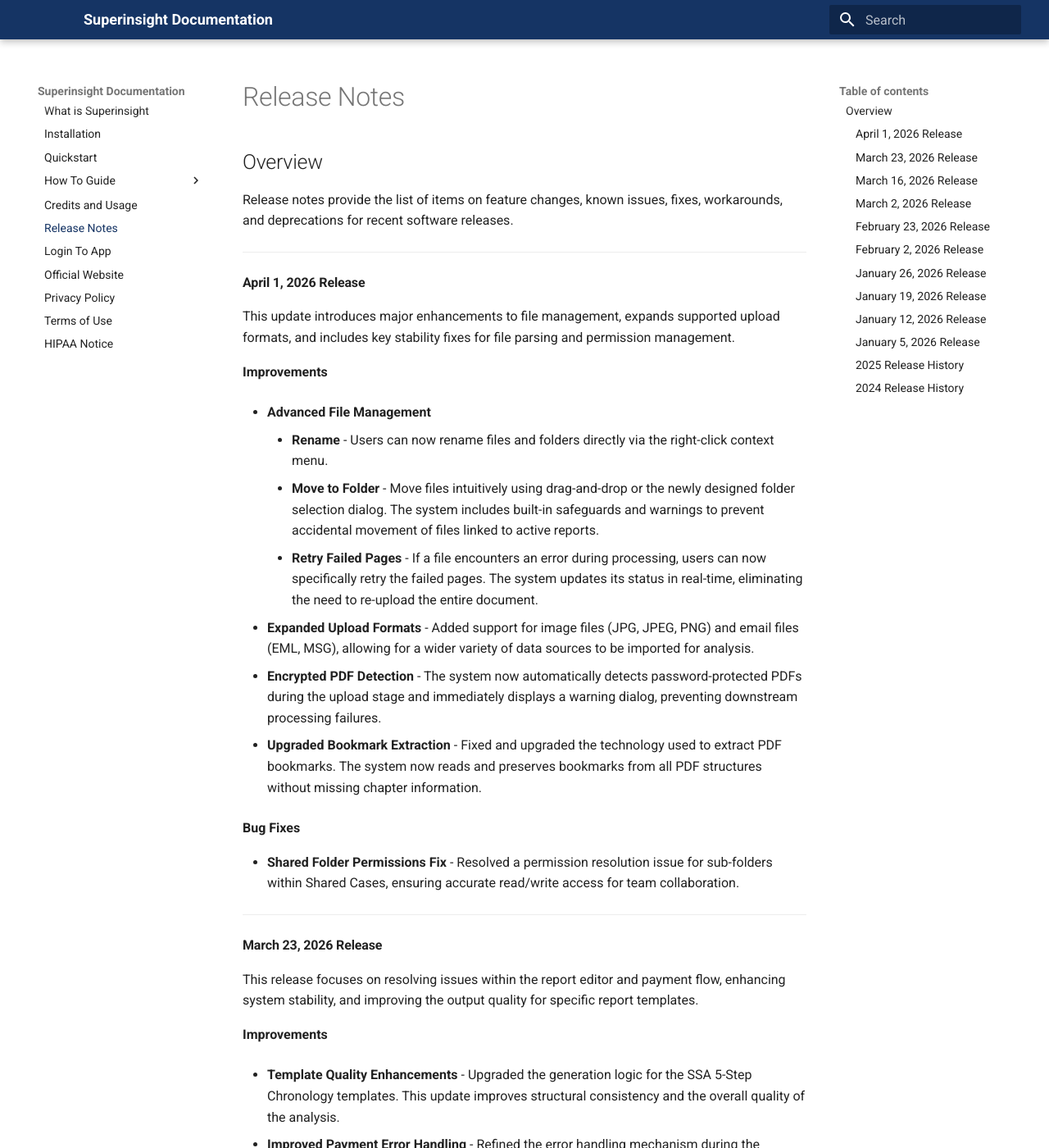
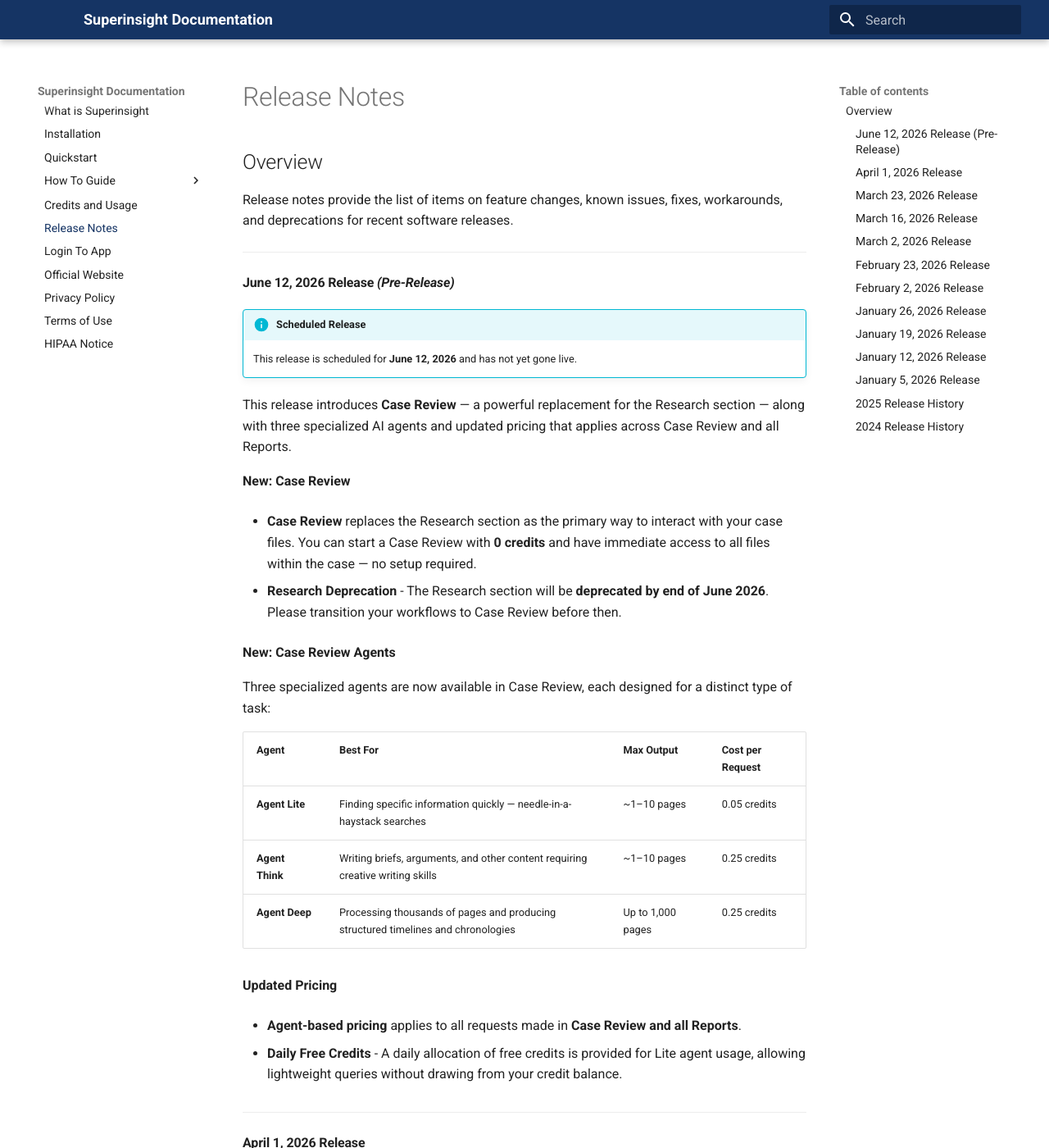
Before and after one commit to superinsight/superinsight-app-doc, an MkDocs documentation site: the page built from docs/guide/release-notes.md, in a window 1280 px wide and 1400 px high. Shown: the whole window at 82% size. Built offline with MkDocs 1.6.1 and Material for MkDocs 9.7.7, drawn with Linux system fonts in a browser that asks for light colours.

Commit message:
update pricing

```diff
--- a/docs/guide/release-notes.md
+++ b/docs/guide/release-notes.md
@@ -3,6 +3,37 @@
 ## Overview
 
 Release notes provide the list of items on feature changes, known issues, fixes, workarounds, and deprecations for recent software releases.
+
+---------------------------------------
+
+#### June 12, 2026 Release *(Pre-Release)*
+
+!!! info "Scheduled Release"
+    This release is scheduled for **June 12, 2026** and has not yet gone live.
+
+This release introduces **Case Review** — a powerful replacement for the Research section — along with three specialized AI agents and updated pricing that applies across Case Review and all Reports.
+
+**New: Case Review**
+
+* **Case Review** replaces the Research section as the primary way to interact with your case files. You can start a Case Review with **0 credits** and have immediate access to all files within the case — no setup required.
+
+* **Research Deprecation** - The Research section will be **deprecated by end of June 2026**. Please transition your workflows to Case Review before then.
+
+**New: Case Review Agents**
+
+Three specialized agents are now available in Case Review, each designed for a distinct type of task:
+
+| Agent | Best For | Max Output | Cost per Request |
+|---|---|---|---|
+| **Agent Lite** | Finding specific information quickly — needle-in-a-haystack searches | ~1–10 pages | 0.05 credits |
+| **Agent Think** | Writing briefs, arguments, and other content requiring creative writing skills | ~1–10 pages | 0.25 credits |
+| **Agent Deep** | Processing thousands of pages and producing structured timelines and chronologies | Up to 1,000 pages | 0.25 credits |
+
+**Updated Pricing**
+
+* **Agent-based pricing** applies to all requests made in **Case Review and all Reports**.
+
+* **Daily Free Credits** - A daily allocation of free credits is provided for Lite agent usage, allowing lightweight queries without drawing from your credit balance.
 
 ---------------------------------------
 
```
